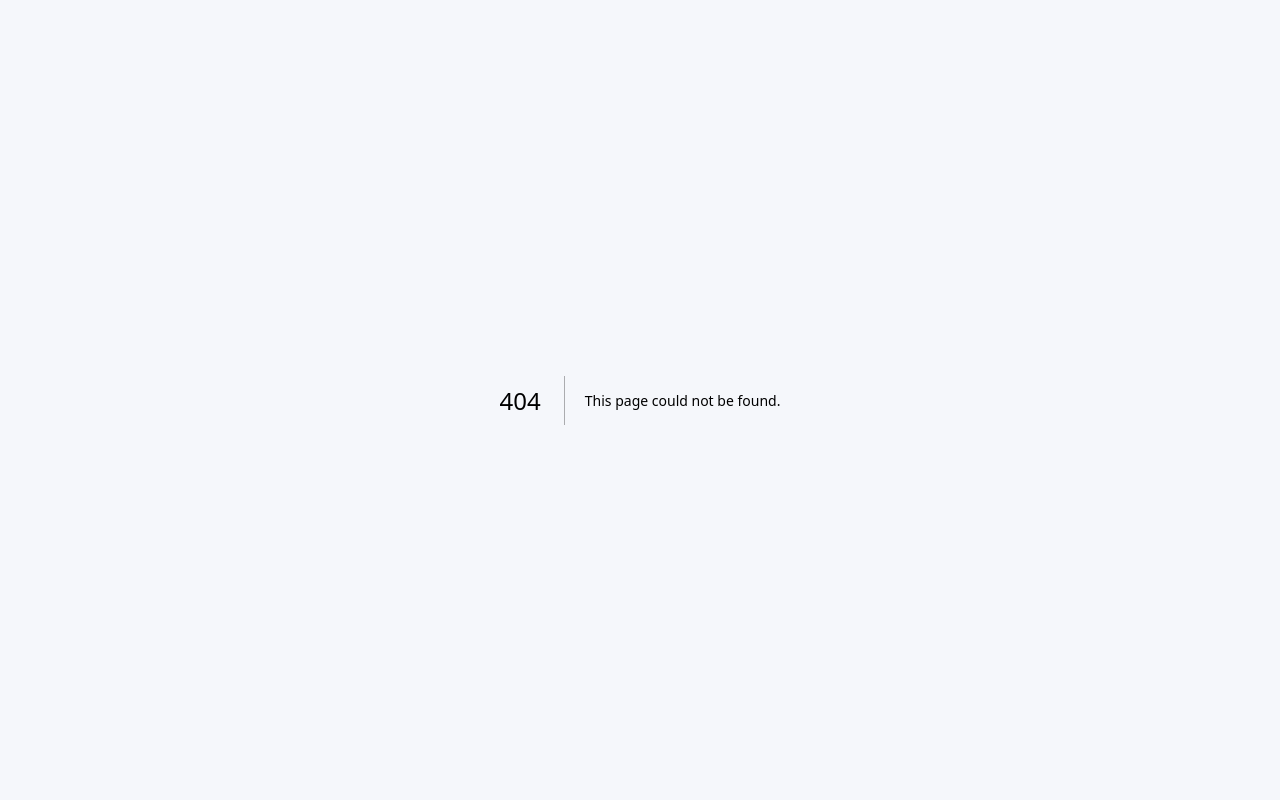
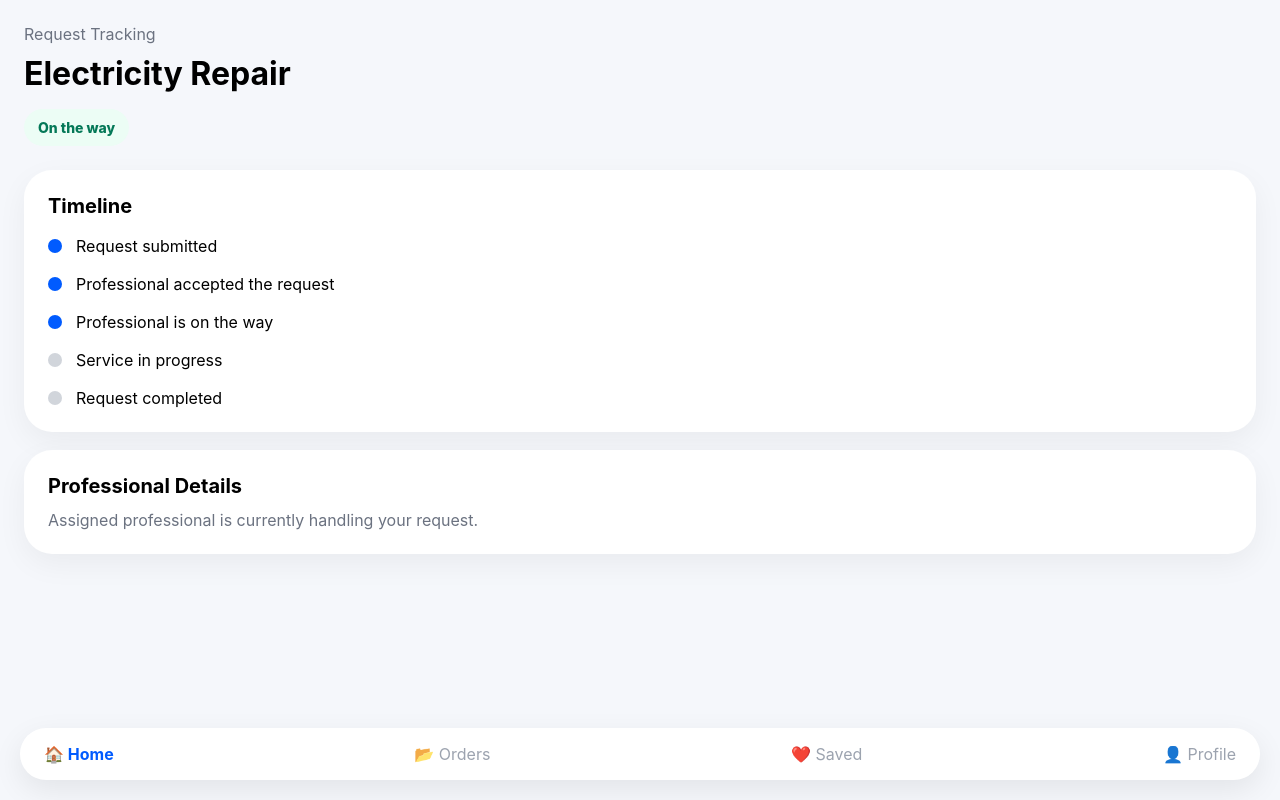
Before and after one commit to YoniLevy10/Fixly, a Next.js app: page /request/1 in a window 1280 px wide. Before the commit this address had no page. Built offline with nearby package versions, Linux system fonts and the light colour scheme.

Commit message:
Add request tracking screen

```diff
--- /dev/null
+++ b/app/request/[id]/page.tsx
@@ -0,0 +1,111 @@
+import BottomNav from '@/components/BottomNav'
+import Card from '@/components/ui/Card'
+import StatusBadge from '@/components/StatusBadge'
+import { requests } from '@/lib/mock-data'
+
+export default async function RequestPage({
+  params,
+}: {
+  params: Promise<{ id: string }>
+}) {
+  const { id } = await params
+
+  const request = requests.find((item) => item.id === id) || requests[0]
+
+  const timeline = [
+    'Request submitted',
+    'Professional accepted the request',
+    'Professional is on the way',
+    'Service in progress',
+    'Request completed',
+  ]
+
+  return (
+    <main
+      style={{
+        padding: '24px',
+        paddingBottom: '120px',
+      }}
+    >
+      <div style={{ marginBottom: '24px' }}>
+        <div style={{ color: '#6B7280', marginBottom: '10px' }}>
+          Request Tracking
+        </div>
+
+        <h1
+          style={{
+            fontSize: '32px',
+            margin: 0,
+            marginBottom: '16px',
+          }}
+        >
+          {request.title}
+        </h1>
+
+        <StatusBadge status={request.status} />
+      </div>
+
+      <Card>
+        <div
+          style={{
+            fontWeight: 700,
+            fontSize: '20px',
+            marginBottom: '18px',
+          }}
+        >
+          Timeline
+        </div>
+
+        <div
+          style={{
+            display: 'flex',
+            flexDirection: 'column',
+            gap: '18px',
+          }}
+        >
+          {timeline.map((step, index) => (
+            <div
+              key={step}
+              style={{
+                display: 'flex',
+                gap: '14px',
+                alignItems: 'center',
+              }}
+            >
+              <div
+                style={{
+                  width: '14px',
+                  height: '14px',
+                  borderRadius: '999px',
+                  background: index <= 2 ? '#005BFF' : '#D1D5DB',
+                }}
+              />
+
+              <div>{step}</div>
+            </div>
+          ))}
+        </div>
+      </Card>
+
+      <div style={{ height: '18px' }} />
+
+      <Card>
+        <div
+          style={{
+            fontWeight: 700,
+            fontSize: '20px',
+            marginBottom: '12px',
+          }}
+        >
+          Professional Details
+        </div>
+
+        <div style={{ color: '#6B7280' }}>
+          Assigned professional is currently handling your request.
+        </div>
+      </Card>
+
+      <BottomNav />
+    </main>
+  )
+}
```
